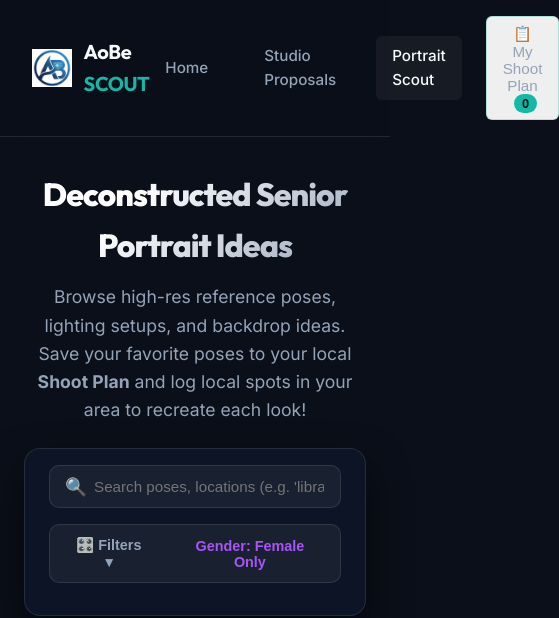
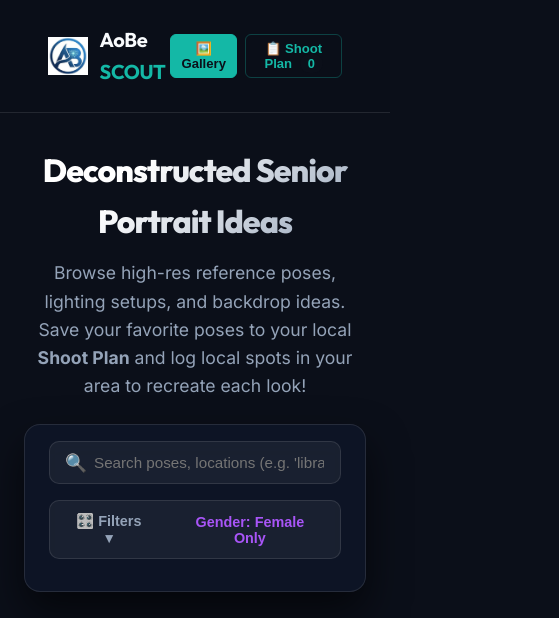
Before and after one commit to aobe-solutions/aobe-solutions.github.io, a website: page senior-portrait-scout.html in a window 390 px wide. Shown: the top 618 px of the page, 559 px wide, since content can reach past the window. Drawn offline with Linux system fonts and the light colour scheme.

Commit message:
Fix mobile Safari header nav accessibility and clean view switching between Gallery and Shoot Plan

```diff
--- a/scout-app.js
+++ b/scout-app.js
@@ -509,13 +509,17 @@ document.addEventListener('DOMContentLoaded', () => {
     renderGallery();
   });
 
+  const controlsDockWrapper = document.querySelector('.controls-dock-wrapper');
+
   // View Switching
   viewGalleryBtn.addEventListener('click', () => {
     currentView = 'gallery';
     viewGalleryBtn.classList.add('active');
     viewPlanBtn.classList.remove('active');
     gallerySection.style.display = 'block';
+    if (controlsDockWrapper) controlsDockWrapper.style.display = 'block';
     shootPlanSection.classList.remove('active');
+    window.scrollTo({ top: 0, behavior: 'smooth' });
   });
 
   viewPlanBtn.addEventListener('click', () => {
@@ -523,8 +527,10 @@ document.addEventListener('DOMContentLoaded', () => {
     viewPlanBtn.classList.add('active');
     viewGalleryBtn.classList.remove('active');
     gallerySection.style.display = 'none';
+    if (controlsDockWrapper) controlsDockWrapper.style.display = 'none';
     shootPlanSection.classList.add('active');
     renderShootPlan();
+    window.scrollTo({ top: 0, behavior: 'smooth' });
   });
 
   // --- PLAN MANAGEMENT EVENT LISTENERS ---
--- a/scout-styles.css
+++ b/scout-styles.css
@@ -88,26 +88,62 @@ body {
 .nav-link-btn {
   color: var(--text-muted);
   text-decoration: none;
-  font-weight: 500;
-  font-size: 0.95rem;
+  font-weight: 600;
+  font-size: 0.92rem;
   transition: all 0.2s ease;
-  padding: 0.5rem 1rem;
+  padding: 0.5rem 0.85rem;
   border-radius: var(--radius-sm);
+  background: transparent;
+  border: 1px solid transparent;
+  cursor: pointer;
 }
 
 .nav-link-btn:hover, .nav-link-btn.active {
   color: var(--text-main);
-  background: rgba(255, 255, 255, 0.05);
+  background: rgba(255, 255, 255, 0.08);
+  border-color: var(--border-glass);
+}
+
+.nav-link-btn.active {
+  background: var(--accent-teal);
+  color: #0b0f19;
+  border-color: var(--accent-teal);
+}
+
+.plan-nav-highlight {
+  border: 1px solid var(--accent-teal-glow);
+  color: var(--accent-teal);
 }
 
 .plan-counter-badge {
-  background: var(--accent-teal);
-  color: #0b0f19;
-  font-weight: 700;
+  background: #0b0f19;
+  color: var(--accent-teal);
+  font-weight: 800;
   padding: 2px 8px;
   border-radius: 12px;
   font-size: 0.8rem;
-  margin-left: 6px;
+  margin-left: 4px;
+}
+
+.nav-link-btn.active .plan-counter-badge {
+  background: #0b0f19;
+  color: var(--accent-teal);
+}
+
+@media (max-width: 768px) {
+  .scout-nav-container {
+    padding: 0.5rem 1rem;
+  }
+  .nav-link-desktop {
+    display: none !important;
+  }
+  .nav-links {
+    gap: 0.5rem;
+  }
+  .nav-link-btn {
+    font-size: 0.82rem;
+    padding: 0.4rem 0.65rem;
+  }
 }
 
 /* Hero Section */
--- a/senior-portrait-scout.html
+++ b/senior-portrait-scout.html
@@ -26,11 +26,10 @@
       </a>
 
       <nav class="nav-links">
-        <a href="index.html" class="nav-link-btn">Home</a>
-        <a href="pilates-studio-tech.html" class="nav-link-btn">Studio Proposals</a>
-        <a href="senior-portrait-scout.html" class="nav-link-btn active">Portrait Scout</a>
-        <button id="view-plan-btn" class="nav-link-btn" style="border: 1px solid var(--accent-teal-glow);">
-          📋 My Shoot Plan <span id="plan-counter" class="plan-counter-badge">0</span>
+        <a href="index.html" class="nav-link-btn nav-link-desktop">Home</a>
+        <button id="view-gallery-btn" class="nav-link-btn active">🖼️ Gallery</button>
+        <button id="view-plan-btn" class="nav-link-btn plan-nav-highlight">
+          📋 Shoot Plan <span id="plan-counter" class="plan-counter-badge">0</span>
         </button>
       </nav>
     </div>
```
